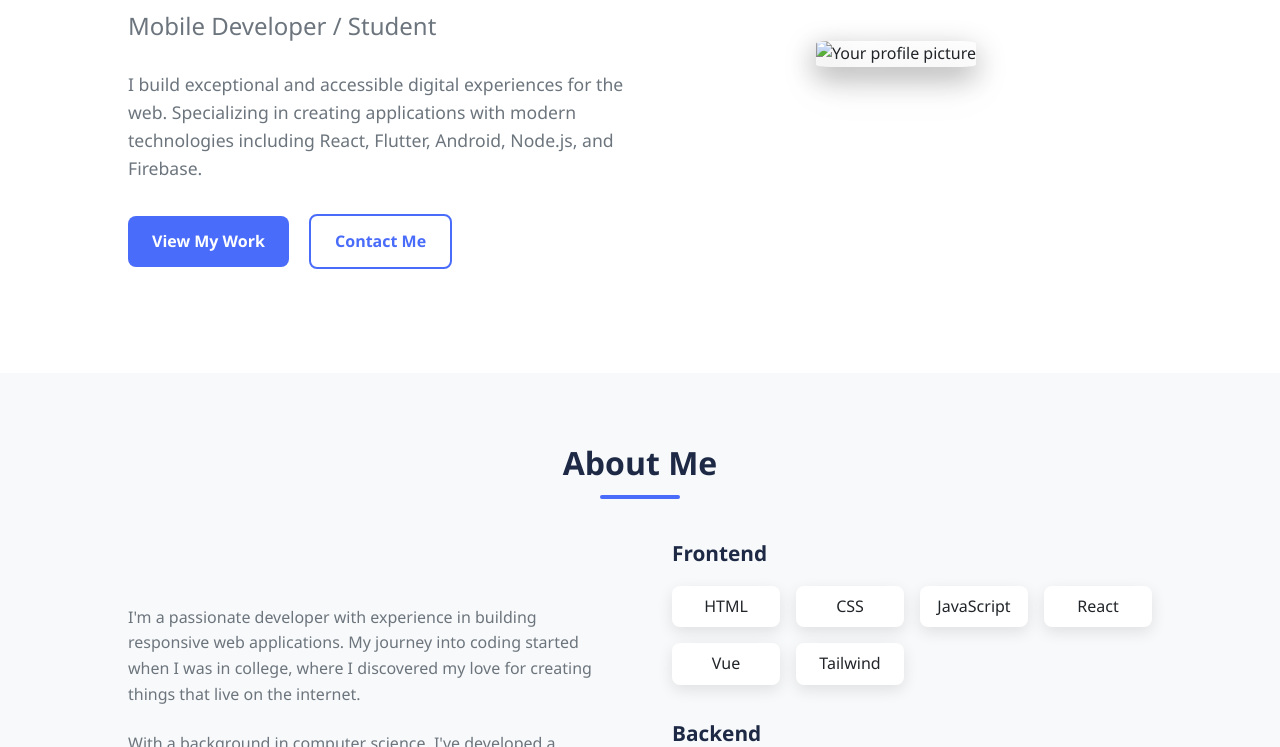
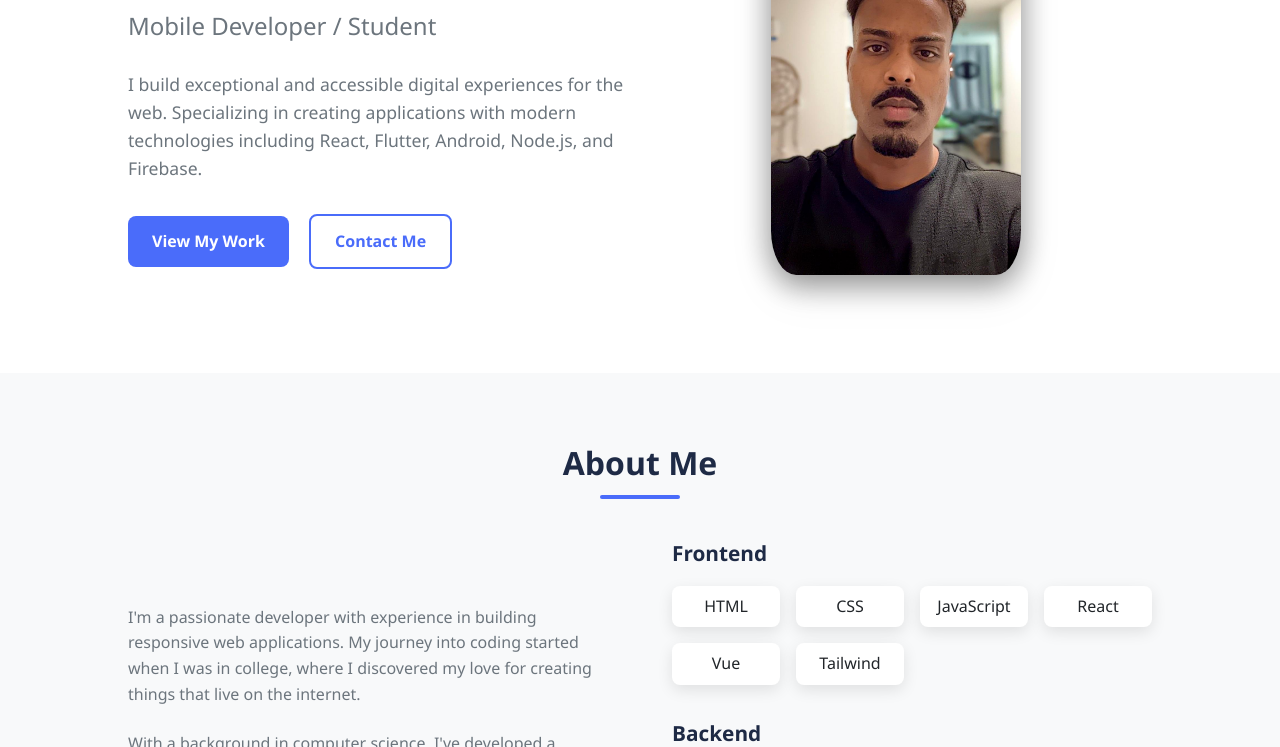
Before and after one commit to svidhaji/myportfolio, a website: page public/index.html in a window 1280 px wide. Shown: the part 353-1100 px from the top of the page. Drawn offline with nearby package versions, Linux system fonts and the light colour scheme.

Commit message:
portfolio site

```diff
--- a/public/index.html
+++ b/public/index.html
@@ -671,7 +671,7 @@
             </div>
         </div>
         <div class="hero-image">
-            <img src="images/saidhajicv.jpg" alt="Your profile picture">
+            <img src="/public/images/saidhajicv.jpg" alt="Your profile picture">
         </div>
     </section>
 
```
Also changed, not shown: public/images/saidhajicv.jpg (renamed from images/saidhajicv.jpg).
